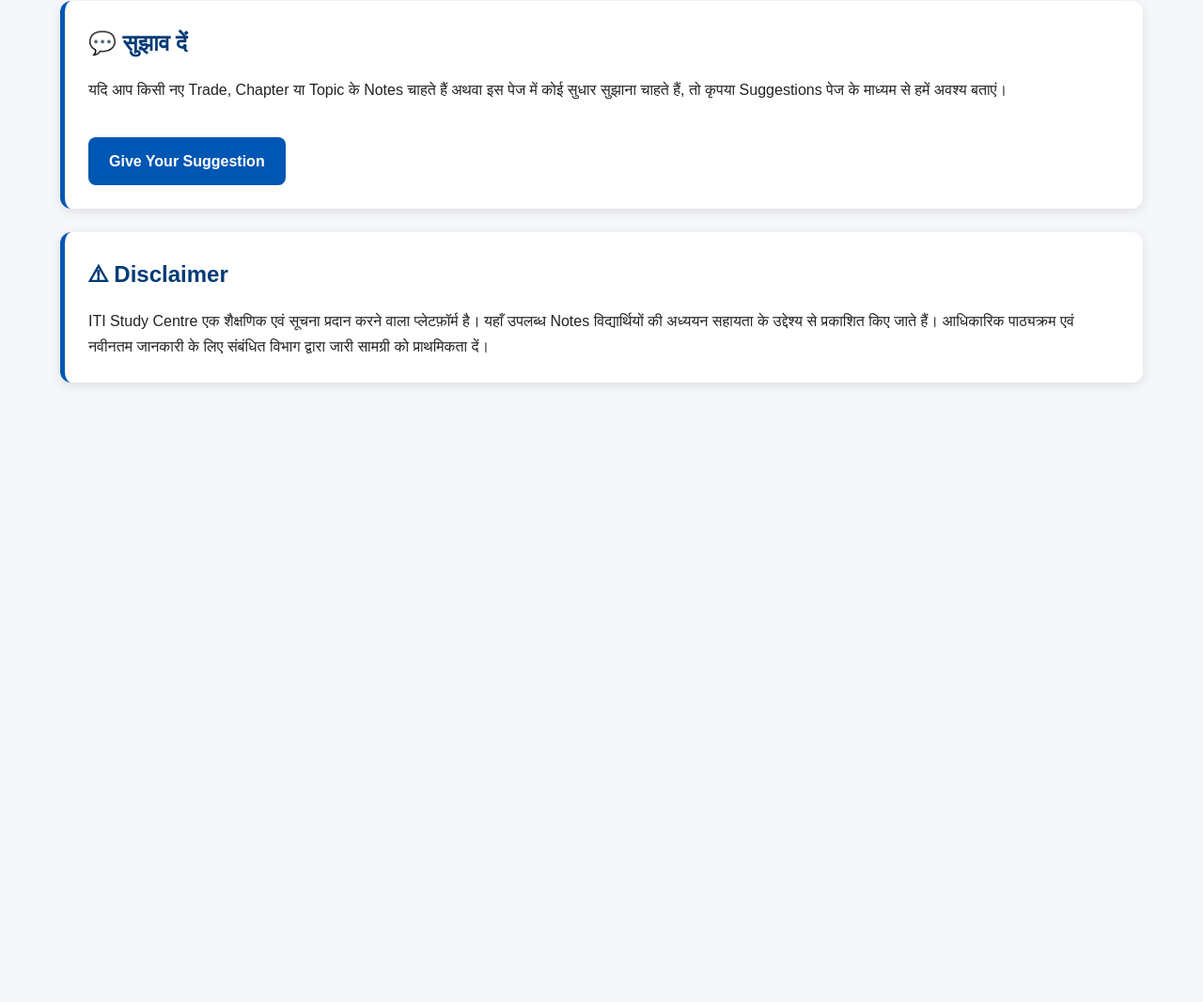
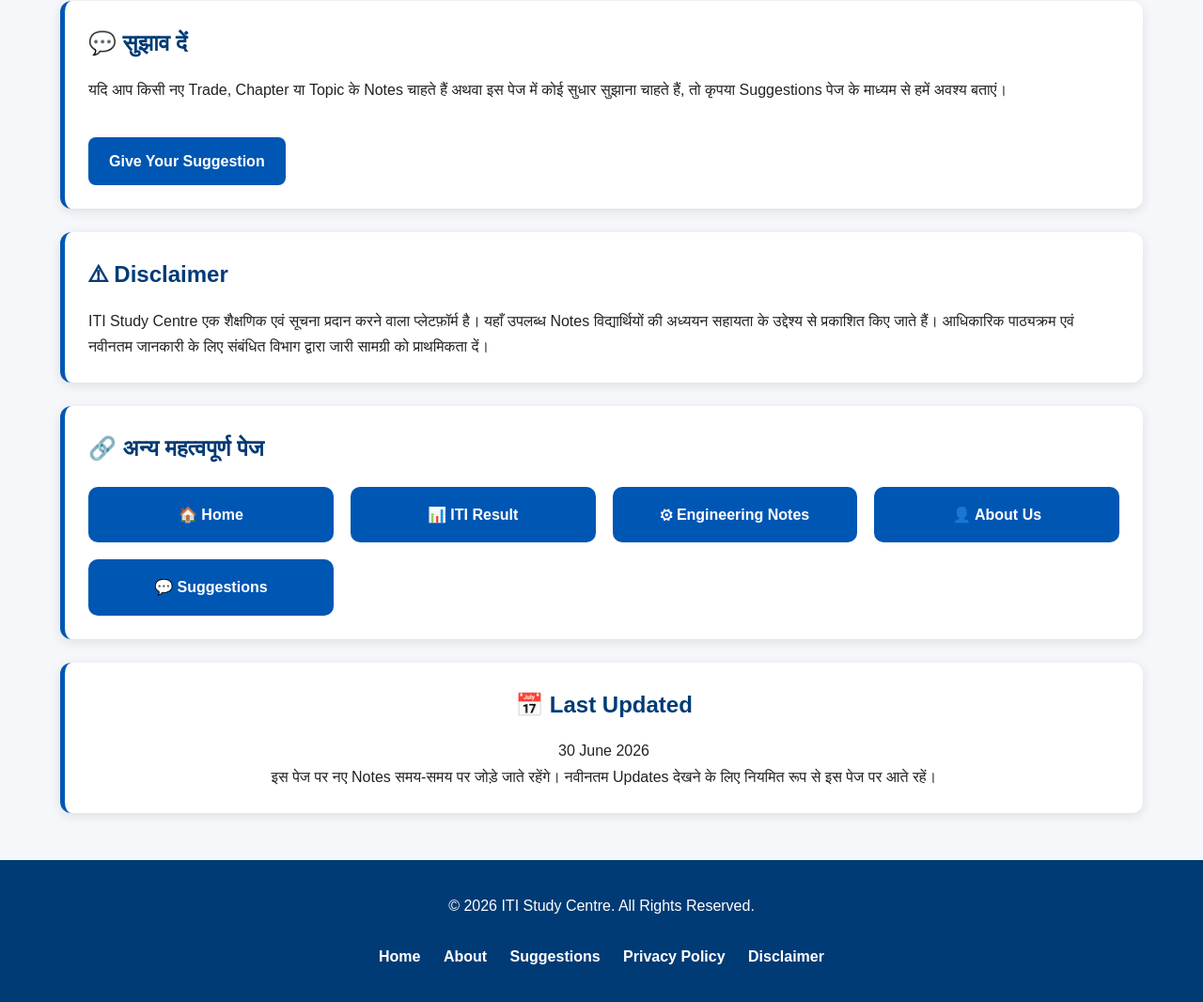
Before and after one commit to itistudycentre/itistudycentre.in, a plain HTML site: page iti-study-centre-notes.html in a window 1280 px wide. Shown: the part 3134-4200 px from the top of the page at 94% size. Before the commit the page ends 3566 px from the top, so only its background shows below. Drawn offline with Linux system fonts and the light colour scheme.

Commit message:
Update iti-study-centre-notes.html

```diff
--- a/iti-study-centre-notes.html
+++ b/iti-study-centre-notes.html
@@ -531,3 +531,176 @@
 </div>
 
 </section>
+  <!-- =====================================
+RELATED PAGES
+===================================== -->
+
+<section class="container">
+
+<div class="card">
+
+<h2>🔗 अन्य महत्वपूर्ण पेज</h2>
+
+<div class="gov-grid">
+
+<a href="index.html">
+
+🏠 Home
+
+</a>
+
+<a href="iti-result.html">
+
+📊 ITI Result
+
+</a>
+
+<a href="engineering-notes.html">
+
+⚙ Engineering Notes
+
+</a>
+
+<a href="about.html">
+
+👤 About Us
+
+</a>
+
+<a href="contact.html">
+
+💬 Suggestions
+
+</a>
+
+</div>
+
+</div>
+
+</section>
+
+<!-- =====================================
+LAST UPDATED
+===================================== -->
+
+<section class="container">
+
+<div class="card text-center">
+
+<h2>📅 Last Updated</h2>
+
+<p>
+
+30 June 2026
+
+</p>
+
+<p>
+
+इस पेज पर नए Notes समय-समय पर जोड़े जाते रहेंगे। नवीनतम Updates देखने के लिए नियमित रूप से इस पेज पर आते रहें।
+
+</p>
+
+</div>
+
+</section>
+
+<!-- =====================================
+FOOTER
+===================================== -->
+
+<footer class="main-footer">
+
+<div class="container">
+
+<p>
+
+© <span id="current-year"></span> ITI Study Centre. All Rights Reserved.
+
+</p>
+
+<br>
+
+<a href="index.html">Home</a>
+
+<a href="about.html">About</a>
+
+<a href="contact.html">Suggestions</a>
+
+<a href="privacy-policy.html">Privacy Policy</a>
+
+<a href="disclaimer.html">Disclaimer</a>
+
+</div>
+
+</footer>
+
+<!-- =====================================
+SCROLL TO TOP
+===================================== -->
+
+<button id="scrollTop" title="Go to Top">
+
+⬆
+
+</button>
+
+<!-- =====================================
+MAIN JAVASCRIPT
+===================================== -->
+
+<script src="js/main.js"></script>
+
+<script>
+
+document.getElementById("current-year").textContent =
+new Date().getFullYear();
+
+</script>
+
+<!-- =====================================
+SEO SCHEMA
+===================================== -->
+
+<script type="application/ld+json">
+
+{
+"@context":"https://schema.org",
+
+"@type":"CollectionPage",
+
+"name":"ITI Study Centre Notes",
+
+"url":"https://itistudycentre.in/iti-study-centre-notes.html",
+
+"description":"Trade Wise ITI Study Notes including Fitter, Plumber and Other Trade Notes in Hindi.",
+
+"inLanguage":"hi-IN",
+
+"isPartOf":{
+
+"@type":"WebSite",
+
+"name":"ITI Study Centre",
+
+"url":"https://itistudycentre.in"
+
+},
+
+"publisher":{
+
+"@type":"Organization",
+
+"name":"ITI Study Centre",
+
+"url":"https://itistudycentre.in"
+
+}
+
+}
+
+</script>
+
+</body>
+
+</html>
```
